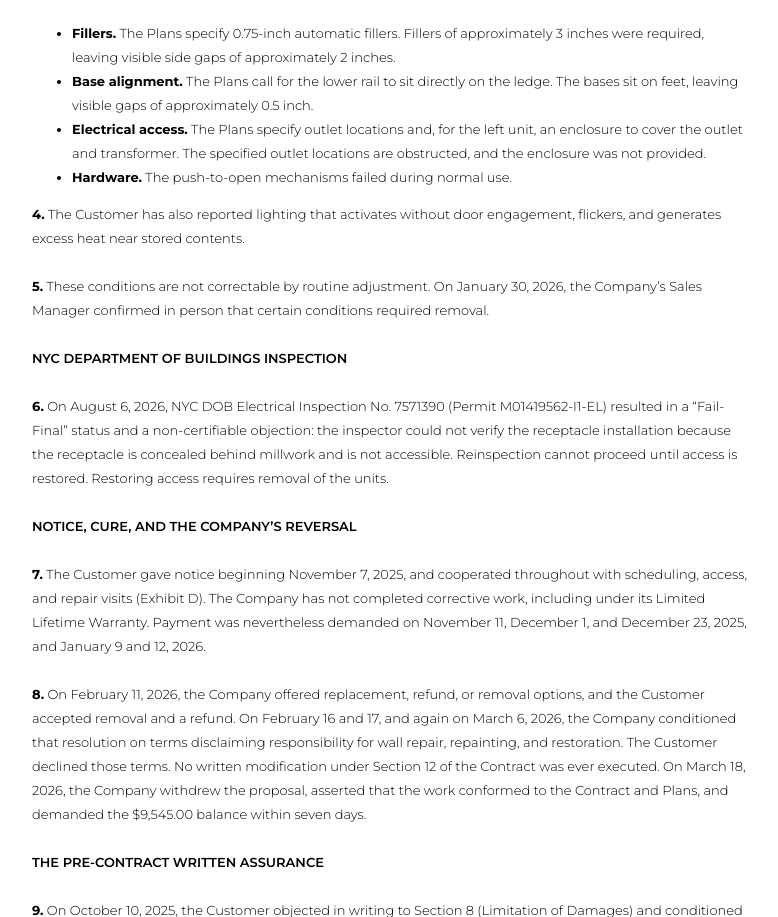
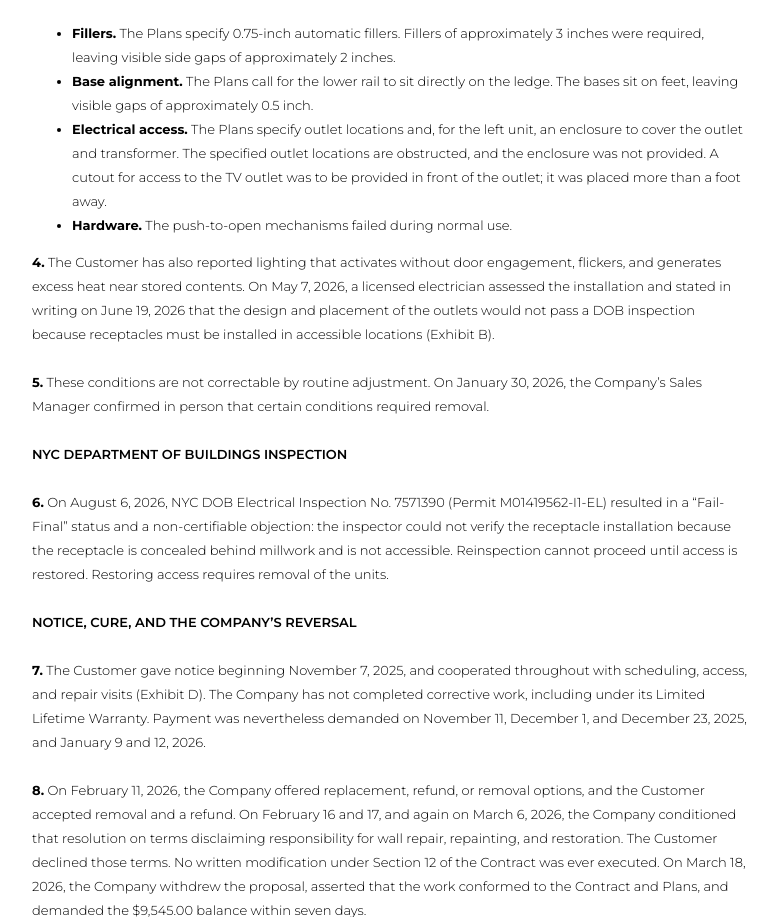
Before and after one commit to triciafu/centralparkinvestors, a plain HTML site: page cases/cc01/index.html in a window 1280 px wide. Shown: the part 823-1740 px from the top of the page, without its empty margins (248-1026 px from the left). Drawn offline with Linux system fonts and the light colour scheme.

Commit message:
Exhibit B updaates

```diff
--- a/cases/cc01/index.html
+++ b/cases/cc01/index.html
@@ -75,14 +75,16 @@
 <ul>
   <li><strong>Fillers.</strong> The Plans specify 0.75-inch automatic fillers. Fillers of approximately 3 inches were required, leaving visible side gaps of approximately 2 inches.</li>
   <li><strong>Base alignment.</strong> The Plans call for the lower rail to sit directly on the ledge. The bases sit on feet, leaving visible gaps of approximately 0.5 inch.</li>
-  <li><strong>Electrical access.</strong> The Plans specify outlet locations and, for the left unit, an enclosure to cover the outlet and transformer. The specified outlet locations are obstructed, and the enclosure was not provided.</li>
+  <li><strong>Electrical access.</strong> The Plans specify outlet locations and, for the left unit, an enclosure to cover the outlet and transformer. The specified outlet locations are obstructed, and the enclosure was not provided. A cutout for access to the TV outlet was to be provided in front of the outlet; it was placed more than a foot away.</li>
   <li><strong>Hardware.</strong> The push-to-open mechanisms failed during normal use.</li>
 </ul>
 
 
 <p>
   <strong>4.</strong> The Customer has also reported lighting that activates without door engagement, flickers, and generates
-  excess heat near stored contents.
+  excess heat near stored contents. On May 7, 2026, a licensed electrician assessed the installation and stated in writing on
+  June 19, 2026 that the design and placement of the outlets would not pass a DOB inspection because receptacles must be
+  installed in accessible locations (Exhibit B).
 </p>
 
 
```
Also changed, not shown: source/site/cases/cc01/index.html (+4 -2 lines), 1 other file.
